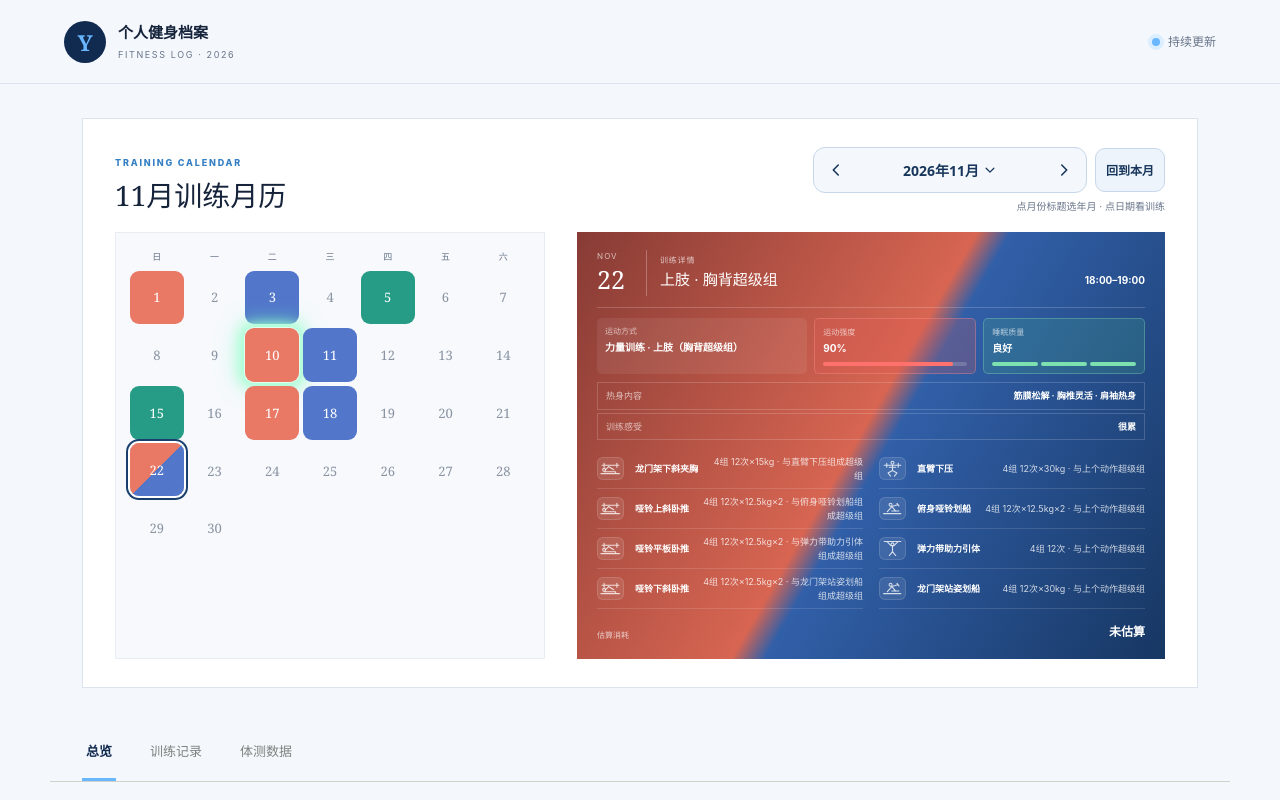
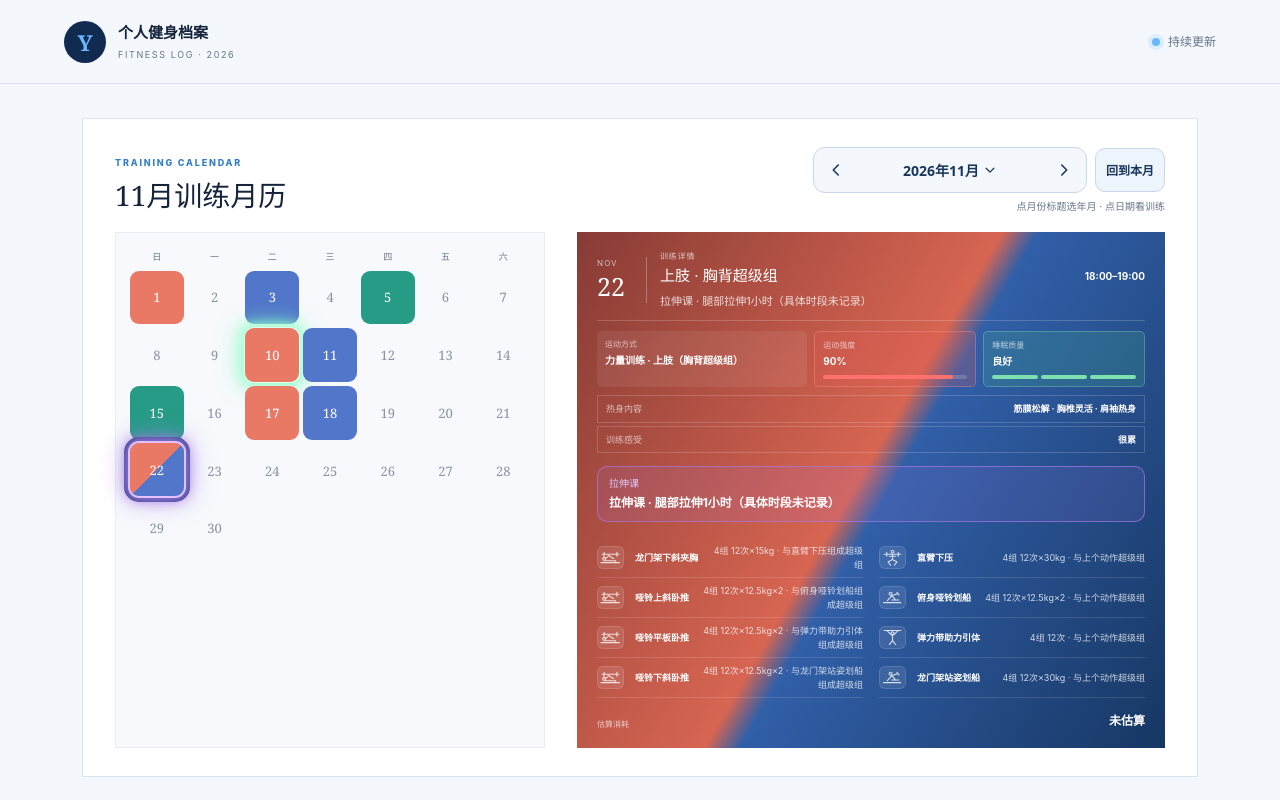
Before and after one commit to Eason199907/fitness-progress, a Next.js app: page / in a window 1280 px wide. Shown: the top 800 px of the page. Built offline with nearby package versions, Linux system fonts and the light colour scheme.

Commit message:
Add one hour of leg stretching on November 22

```diff
--- a/app/page.tsx
+++ b/app/page.tsx
@@ -930,6 +930,8 @@ const sessions = [
     mode: "力量训练 · 上肢（胸背超级组）",
     sleep: "良好",
     warmup: "筋膜松解 · 胸椎灵活 · 肩袖热身",
+    extraSession: "拉伸课 · 腿部拉伸1小时（具体时段未记录）",
+    stretchSession: "拉伸课 · 腿部拉伸1小时（具体时段未记录）",
     calories: null,
     actions: [
       { name: "龙门架下斜夹胸", sets: "4组 12次×15kg · 与直臂下压组成超级组" },
```
